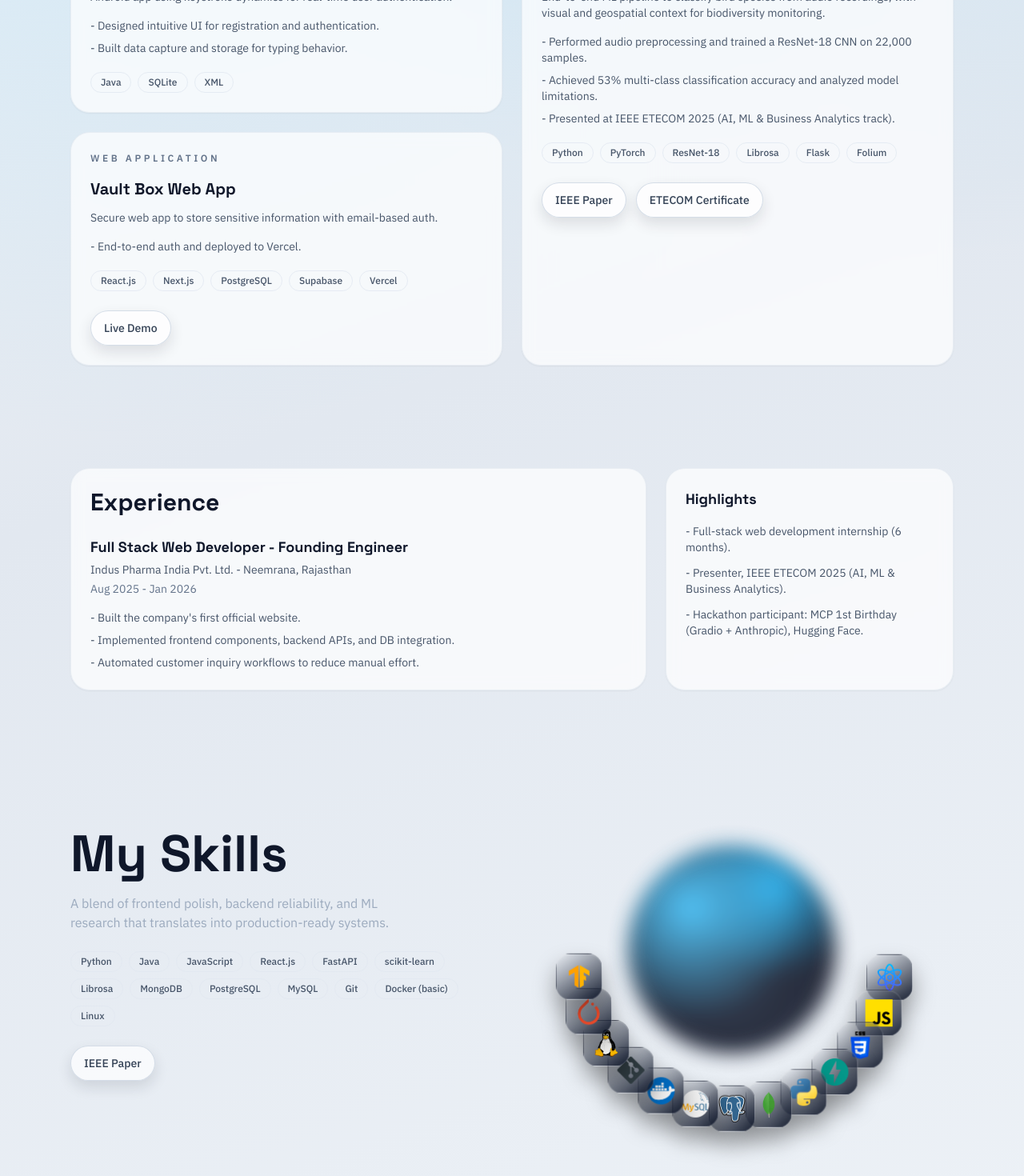
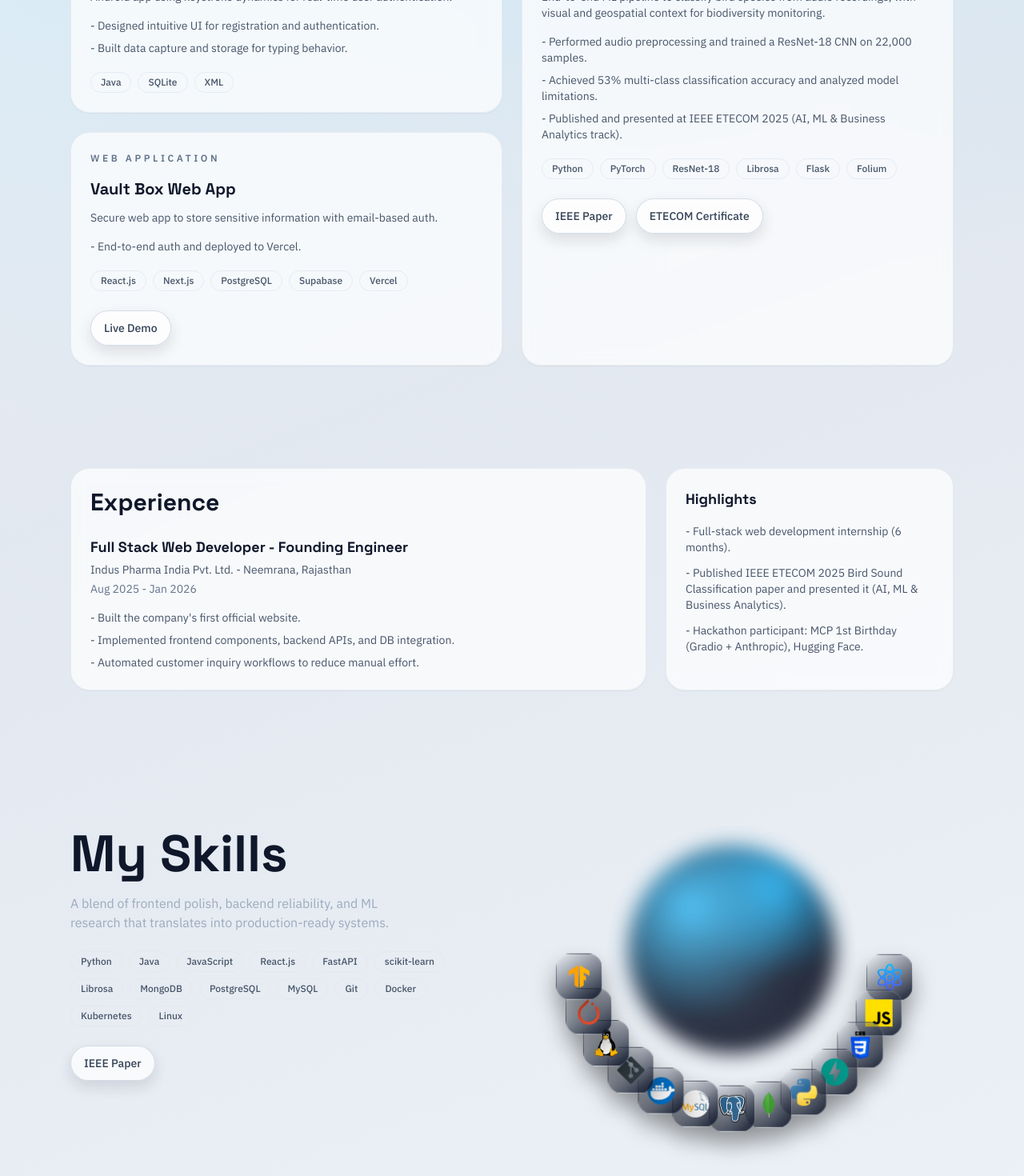
Before and after one commit to karansinghgurjar/ksg_portfolio, a React (Vite) app: page / in a window 1280 px wide. Shown: the part 980-2450 px from the top of the page at 80% size. Built offline with nearby package versions, Linux system fonts and the light colour scheme.

Commit message:
Sync theme with system mode and update skills/highlights

```diff
--- a/src/App.jsx
+++ b/src/App.jsx
@@ -24,7 +24,7 @@ const projects = [
     highlights: [
       "Performed audio preprocessing and trained a ResNet-18 CNN on 22,000 samples.",
       "Achieved 53% multi-class classification accuracy and analyzed model limitations.",
-      "Presented at IEEE ETECOM 2025 (AI, ML & Business Analytics track).",
+      "Published and presented at IEEE ETECOM 2025 (AI, ML & Business Analytics track).",
     ],
     links: [
       {
@@ -66,7 +66,8 @@ const skillTags = [
   "PostgreSQL",
   "MySQL",
   "Git",
-  "Docker (basic)",
+  "Docker",
+  "Kubernetes",
   "Linux",
 ];
 
@@ -88,7 +89,7 @@ const skillCloud = [
 
 const highlights = [
   "Full-stack web development internship (6 months).",
-  "Presenter, IEEE ETECOM 2025 (AI, ML & Business Analytics).",
+  "Published IEEE ETECOM 2025 Bird Sound Classification paper and presented it (AI, ML & Business Analytics).",
   "Hackathon participant: MCP 1st Birthday (Gradio + Anthropic), Hugging Face.",
 ];
 
@@ -111,8 +112,19 @@ export default function App() {
   const linkedinIcon = `${import.meta.env.BASE_URL}linkedin.png`;
 
   useEffect(() => {
-    const prefersDark = window.matchMedia?.("(prefers-color-scheme: dark)");
-    setIsDark(prefersDark?.matches ?? false);
+    const mediaQuery = window.matchMedia?.("(prefers-color-scheme: dark)");
+    if (!mediaQuery) return undefined;
+
+    const syncWithSystemTheme = (event) => {
+      setIsDark(event.matches);
+    };
+
+    setIsDark(mediaQuery.matches);
+    mediaQuery.addEventListener("change", syncWithSystemTheme);
+
+    return () => {
+      mediaQuery.removeEventListener("change", syncWithSystemTheme);
+    };
   }, []);
 
   useEffect(() => {
```
